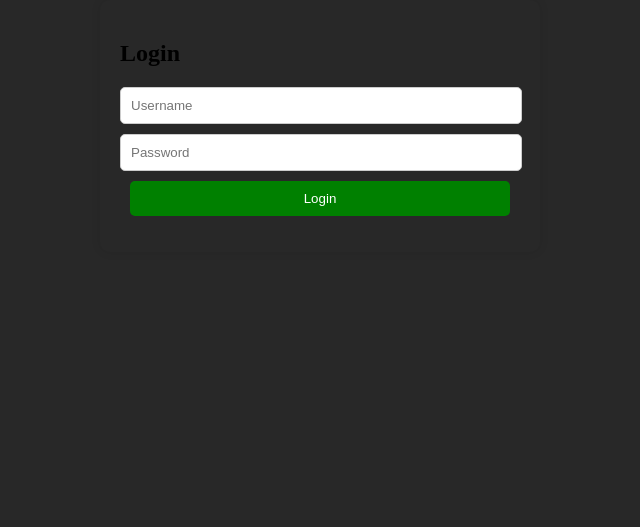
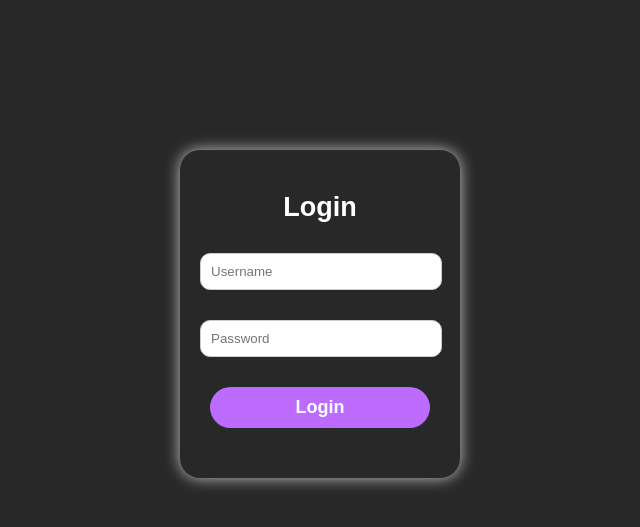
Before and after one commit to nrccstat/MixNMath, a PHP site: page /login.html in a window 1280 px wide. Shown: the top 527 px of the page, without its empty margins (320-960 px from the left). Run offline with PHP 8.4, Linux system fonts and the light colour scheme.

Commit message:
Update login.css

```diff
--- a/login.css
+++ b/login.css
@@ -1,33 +1,50 @@
 body {
   background-color: #282828;
-  margin: 0;
-  padding: 0;
+  margin: 10;
+  padding: 20;
+  font-family: 'Outfit', sans-serif;
+  font-weight: bolder;
+  font-size: large;
+  text-align: center;
+  margin-left: 500px;
+  margin-right: 500px;
+  margin-top: 150px;
 }
 
 .login-container {
+  color: #FFFFFF;
   padding: 20px;
-  border-radius: 10px;
-  box-shadow: 0 0 10px rgba(0, 0, 0, 0.1);
-  max-width: 400px;
-  margin: auto;
+  border-radius: 20px;
+  box-shadow: 0 0 15px rgba(214, 214, 214, 0.9);
+  max-width: 500px;
+  align-items: center;
+  font-family: 'Lexend', sans-serif;
+  font-weight: bolder;
+  font-size: large;
 }
 
 input[type="text"],
 input[type="password"],
 button {
   display: block;
+  font-family: 'Lexend', sans-serif;
   width: calc(100% - 20px);
-  margin: 10px auto;
+  margin: 30px auto;
   padding: 10px;
+  color: #FFFFFF;
   border: 1px solid #ccc;
-  border-radius: 5px;
+  border-radius: 10px;
 }
 
 button {
-  background-color: green;
+  background-color: rgb(189, 107, 255);
   color: #FFFFFF;
   border: none;
+  border-radius: 30px;
   cursor: pointer;
+  font-family: 'Lexend', sans-serif;
+  font-weight: bold;
+  font-size: large;
 }
 
 button:hover {
```
